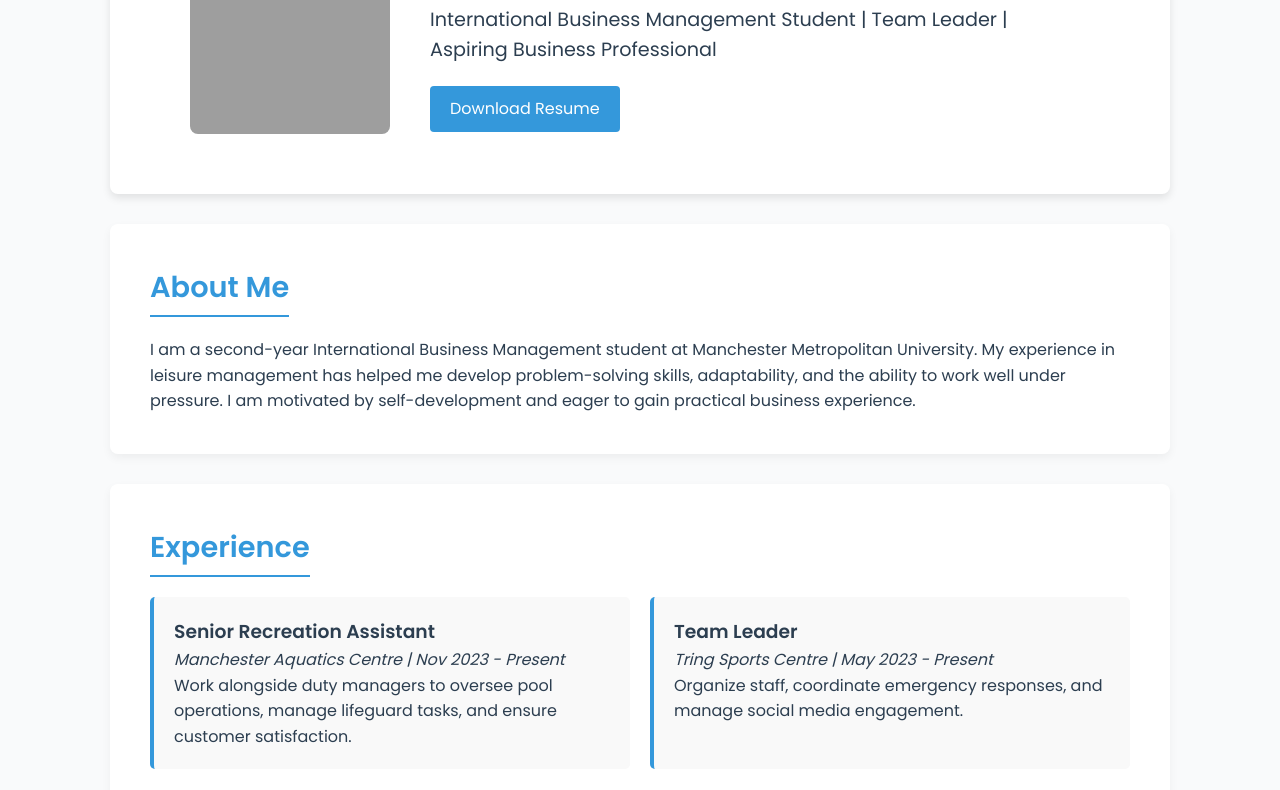
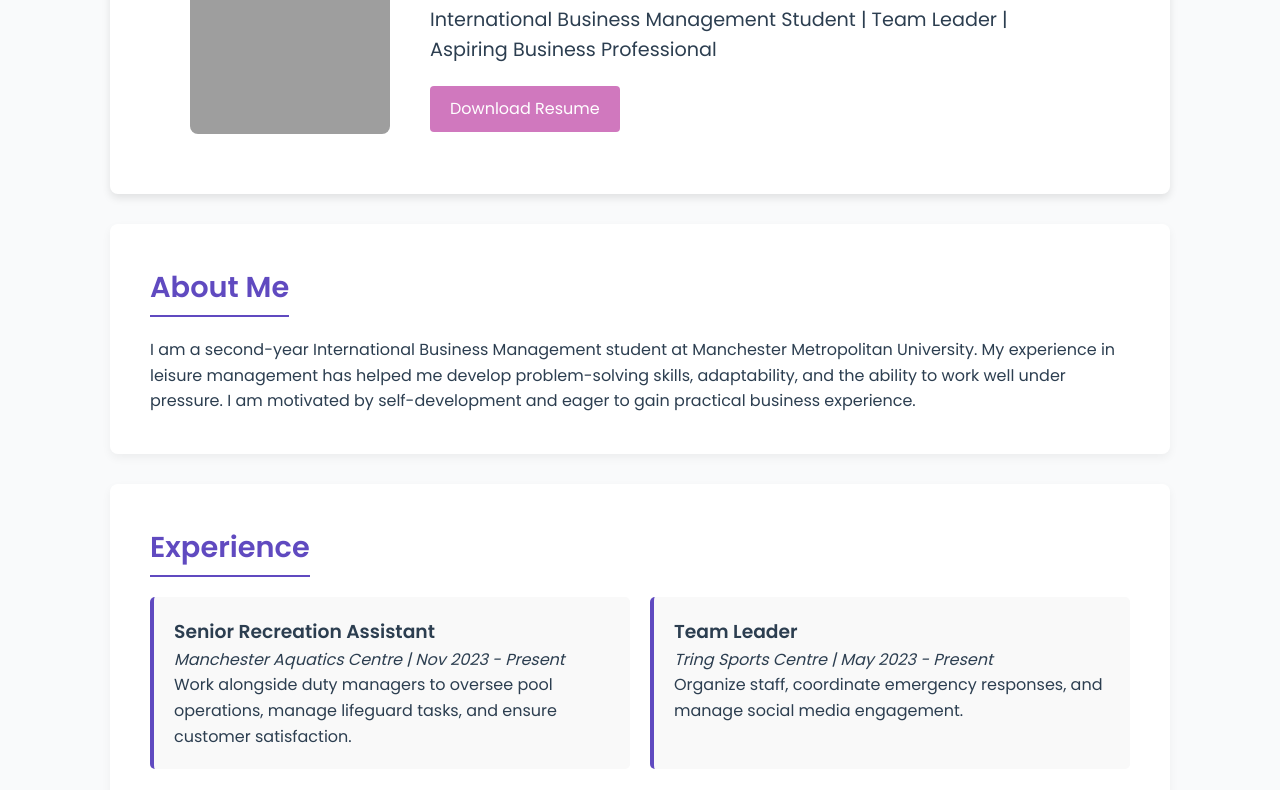
Before and after one commit to ellahargreaves/ellahargreaves.github.io, a plain HTML site: page index.html in a window 1280 px wide. Shown: the part 226-1016 px from the top of the page. Drawn offline with nearby package versions, Linux system fonts and the light colour scheme; grey boxes are pictures that could not be loaded.

Commit message:
Update styles.css

```diff
--- a/styles.css
+++ b/styles.css
@@ -9,11 +9,11 @@
    --primary-bg: #f9fafb;
    --secondary-bg: #ffffff;
    --card-bg: #f9f9f9; /* Card background */
-   --header-bg: #283e4a; /* Navy-ish header background */
+   --header-bg: #d59fde; /* Navy-ish header background */
    --text-color: #2c3e50; /* Dark grayish-blue text */
-   --accent-color: #3498db; /* blue accent color */
-   --button-bg: #3498db;
-   --button-hover-bg: #2980b9;
+   --accent-color: #604ac0; /* blue accent color */
+   --button-bg: #d078be;
+   --button-hover-bg: #d078be;
 }
 
 /* Dark-mode Colours */
```
